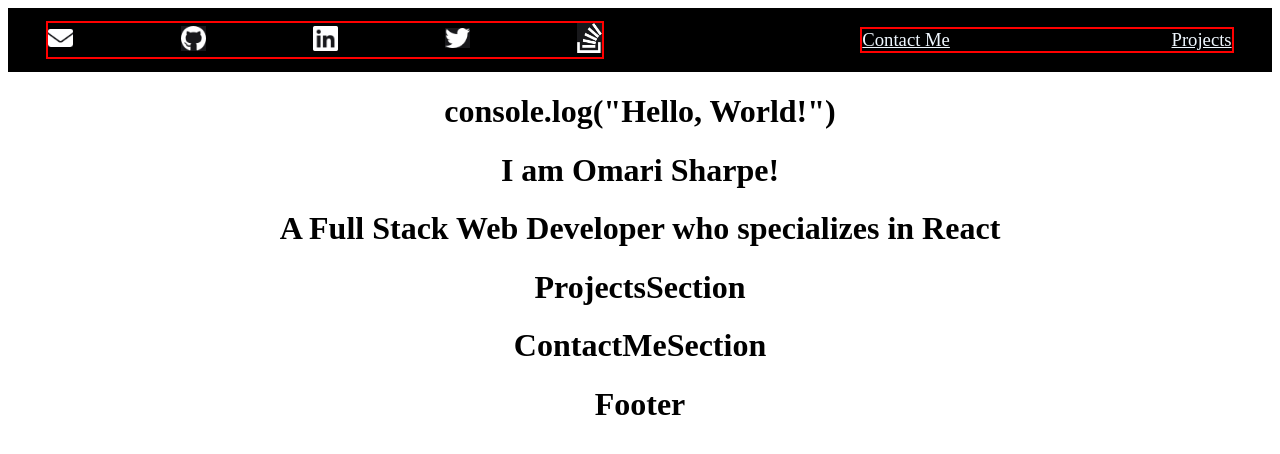
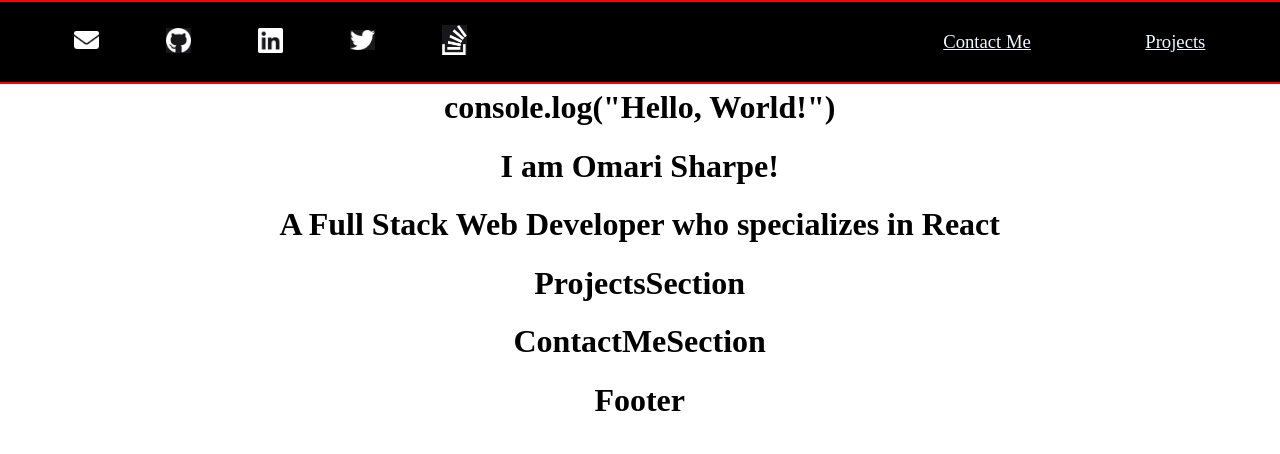
Before and after one commit to OSharpe001/portfolio_remake, a React (Create React App) app: page / in a window 1280 px wide. Shown: the top 454 px of the page. Built offline with nearby package versions, Linux system fonts and the light colour scheme.

Commit message:
changes to css

```diff
--- a/src/App.css
+++ b/src/App.css
@@ -1,47 +1,29 @@
+/* SETTING UP APP COMPONENT TO TAKE 100% HEIGHT AND WIDTH */
 .App {
+  width: 104%;
+  height: 104%;
+  margin-left: -2vw;
+  margin-top: -3vh;
+  margin-bottom: -3vh;
   text-align: center;
+  /* border: 2px solid red; */
 }
+
+/* HEADER AND HIDING-NAV STYLES */
 header {
+  /* margin: 0 auto; */
   background-color: black;
   display: flex;
   flex-direction: row;
   justify-content: space-between;
   align-items: center;
-  min-height: 8vh;
+  min-height: 10vh;
   height:max-content;
   animation-duration: .3s;
   animation-iteration-count: 1;
   animation-timing-function: linear;
-}
-header a {
-  color: aliceblue;
-}
-.icon-nav {
-  flex: 60%;
-  display: flex;
-  flex-direction: row;
-  justify-content: space-between;
-  align-items: center;
-  margin: auto 10vw auto 3vw;
   border: 2px solid red;
 }
-.icons {
-  width: 25px;
-}
-.section-scroll{
-  flex: 40%;
-  display: flex;
-  flex-direction: row;
-  justify-content: space-between;
-  margin: auto 3vw auto 10vw;
-  border: 2px solid red;
-
-}
-.shift-page-link {
-  font-size: 14pt;
-}
-
-
 @keyframes drop-nav {
   0% {
     position: sticky;
@@ -64,7 +46,6 @@ header a {
     top: 0;
   }
 }
-
 @keyframes raise-nav {
   0% {
     position: sticky;
@@ -87,15 +68,87 @@ header a {
     top: -100px;
   }
 }
-
-/* -**TEST IF APPLICABLE**- */
-/* header nav {
+header a {
+  color: aliceblue;
+}
+.icon-nav {
+  width: 30%;
   display: flex;
   flex-direction: row;
   justify-content: space-between;
   align-items: center;
-  margin: 0;
-  padding: 0 5px;
-  background-color: rgba(253, 238, 220, .7);
-} */
-/* -**  **- */
+  margin: auto 7vw;
+  /* border: 2px solid red; */
+}
+.icons {
+  width: 25px;
+  cursor: pointer;
+}
+.section-scroll{
+  width: 20%;
+  display: flex;
+  flex-direction: row;
+  justify-content: space-between;
+  margin: auto 7vw;
+  /* border: 2px solid red; */
+
+}
+.shift-page-link {
+  font-size: 14pt;
+}
+
+
+
+
+.profile-pic {
+  width: 120px;
+  /* height: 100px; */
+  border-radius: 50%;
+  border: 3px ridge black;
+}
+.landing {
+  /* margin: 0 auto; */
+  height: 100vh;
+  color: aliceblue;
+  background-image: linear-gradient(to left, blue, #2A4365);
+  justify-content: center;
+  justify-self: center;
+  justify-items: center;
+  align-content: center;
+  align-items: center;
+  align-self: center;
+}
+#projects-section {
+  /* margin: 0 auto; */
+  height: 100vh;
+  color: aliceblue;
+  background-image: linear-gradient(to right, blue, #2A4365);
+  justify-content: center;
+  justify-self: center;
+  justify-items: center;
+  align-content: center;
+  align-items: center;
+  align-self: center;
+}
+#contactme-section {
+  /* margin: 0 auto; */
+  height: 100vh;
+  color: aliceblue;
+  background-image: linear-gradient(to right, blue, #2A4365);
+  justify-content: center;
+  justify-self: center;
+  justify-items: center;
+  align-content: center;
+  align-items: center;
+  align-self: center;
+}
+
+footer {
+  width: 100%;
+  color: aliceblue;
+  background-color: black;
+  display: flex;
+  flex-direction: row;
+  justify-content: space-around;
+  margin-bottom: -2vh;
+}
```
